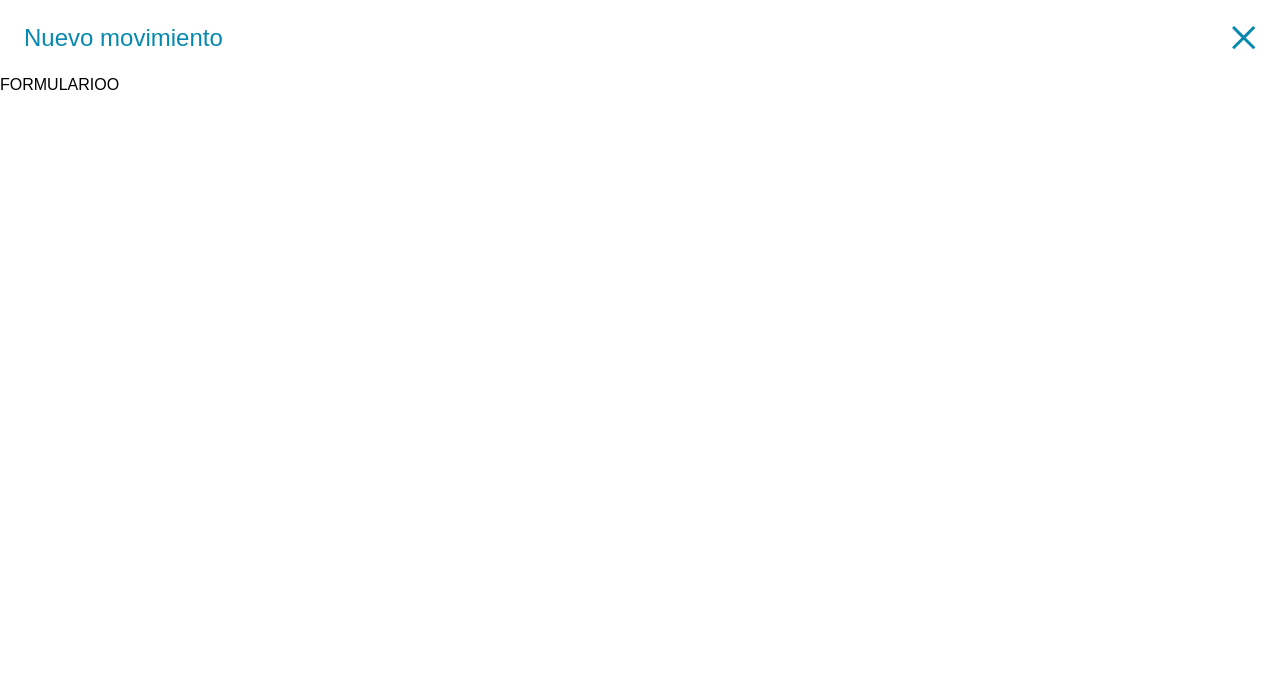
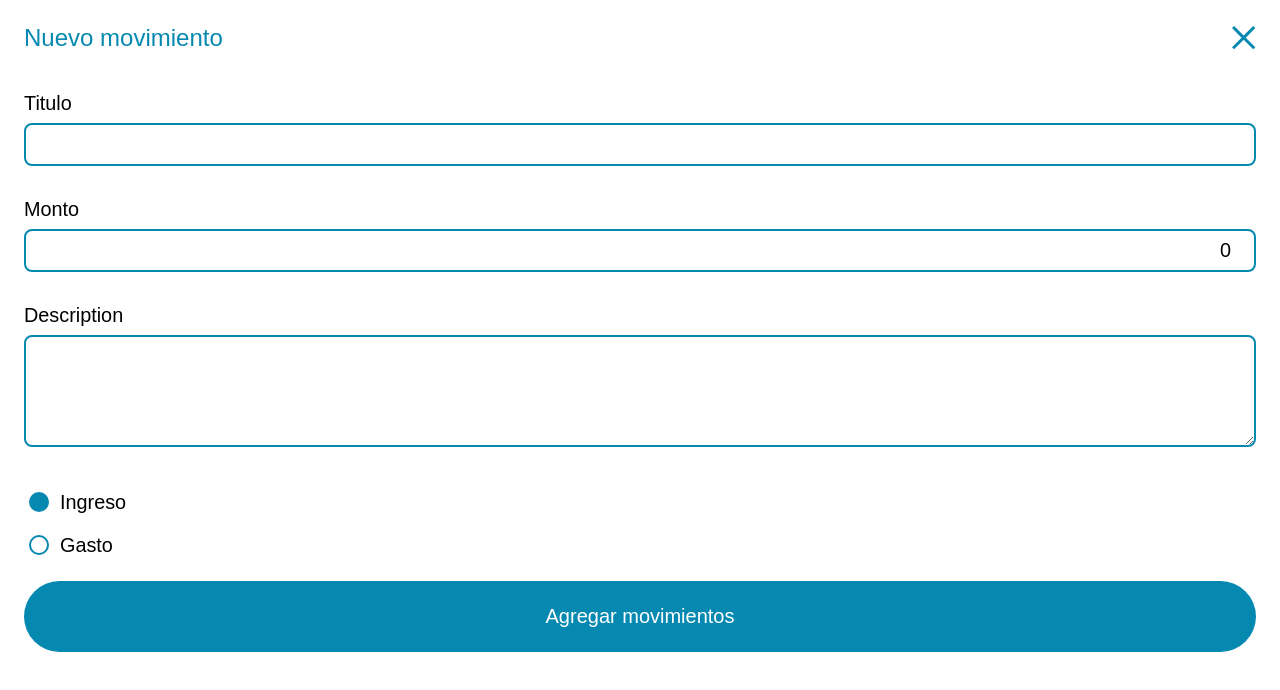
Before and after one commit to jyunakaike/vueCashFlowMobile, a Vue app: page / in a window 1280 px wide. Both pictures are taken after a click on the button "Agregar Movimiento". Shown: the top 690 px of the page. Built offline with nearby package versions, Linux system fonts and the light colour scheme.

Commit message:
feat: modal form

```diff
--- a/src/components/Action.vue
+++ b/src/components/Action.vue
@@ -2,7 +2,33 @@
     <button @click="showModal = true">Agregar Movimiento</button>
     <teleport to='#app'>
         <Modal v-show="showModal" @close="showModal = false">
-            FORMULARIOO
+            <form @submit.prevent="submit">
+                <div class="field">
+                    <label>Titulo</label>
+                    <input type="text" v-model="title" />
+                </div>
+                <div class="field">
+                    <label>Monto</label>
+                    <input type="number" v-model="amount" />
+                </div>
+                <div class="field">
+                    <label>Description</label>
+                    <textarea rows="4" v-model="description"></textarea>
+                </div>
+                <div class="field">
+                    <label class="radio-label">
+                        <input type="radio" v-model="movementType" value="Ingreso">
+                        <span>Ingreso</span>
+                    </label>
+                    <label class="radio-label">
+                        <input type="radio" v-model="movementType" value="Gasto">
+                        <span>Gasto</span>
+                    </label>
+                </div>
+                <div class="action">
+                    <button>Agregar movimientos</button>
+                </div>
+            </form>
         </Modal>
     </teleport>
 </template>
@@ -12,6 +38,16 @@
 import Modal from './Modal.vue';
 
 const showModal = ref(false);
+const title = ref("");
+const amount = ref(0);
+const description = ref("")
+const movementType= ref("Ingreso");
+
+const submit = () =>{
+    showModal.value = !showModal.value;
+
+}
+
 </script>
 
 
```
